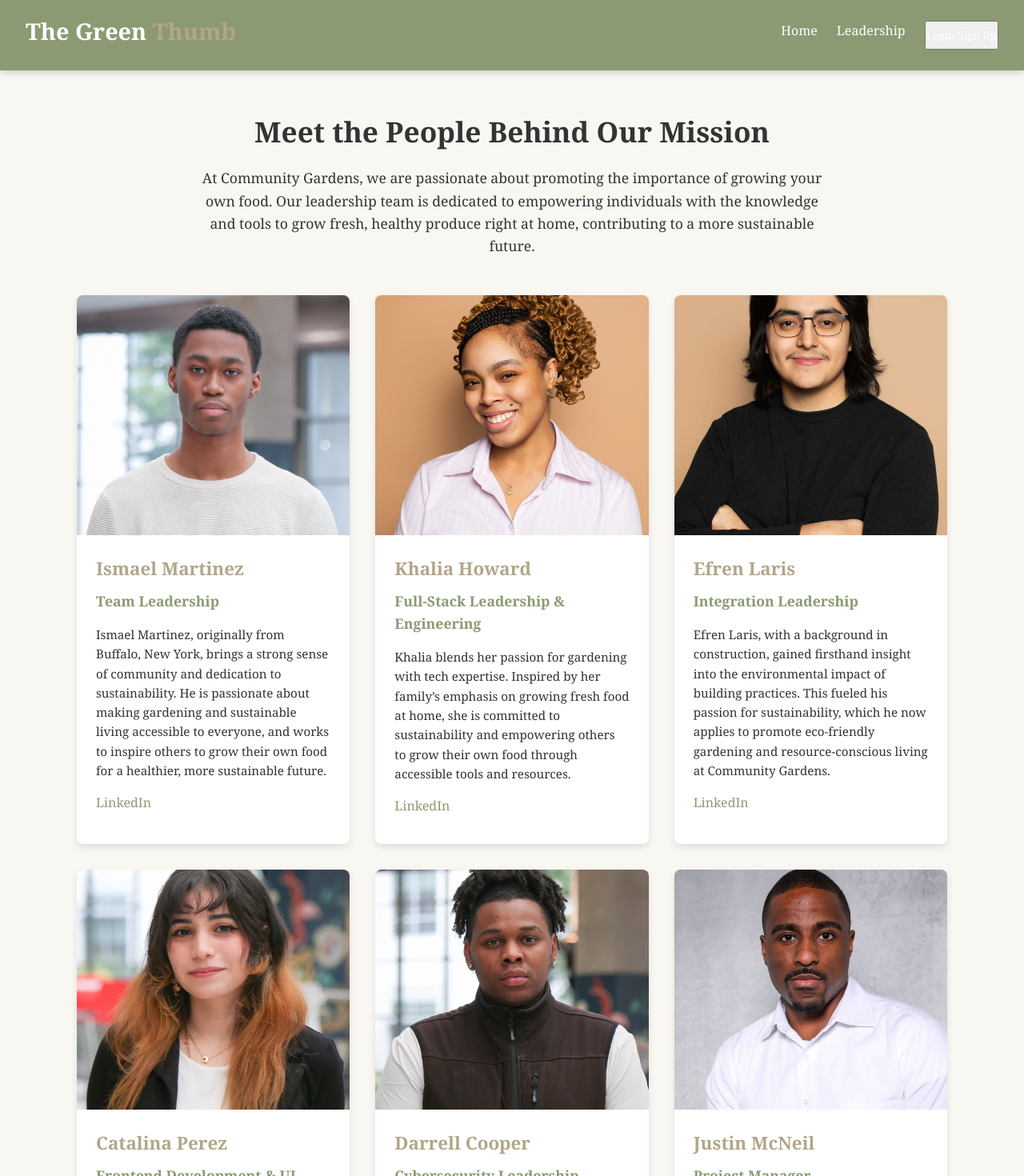
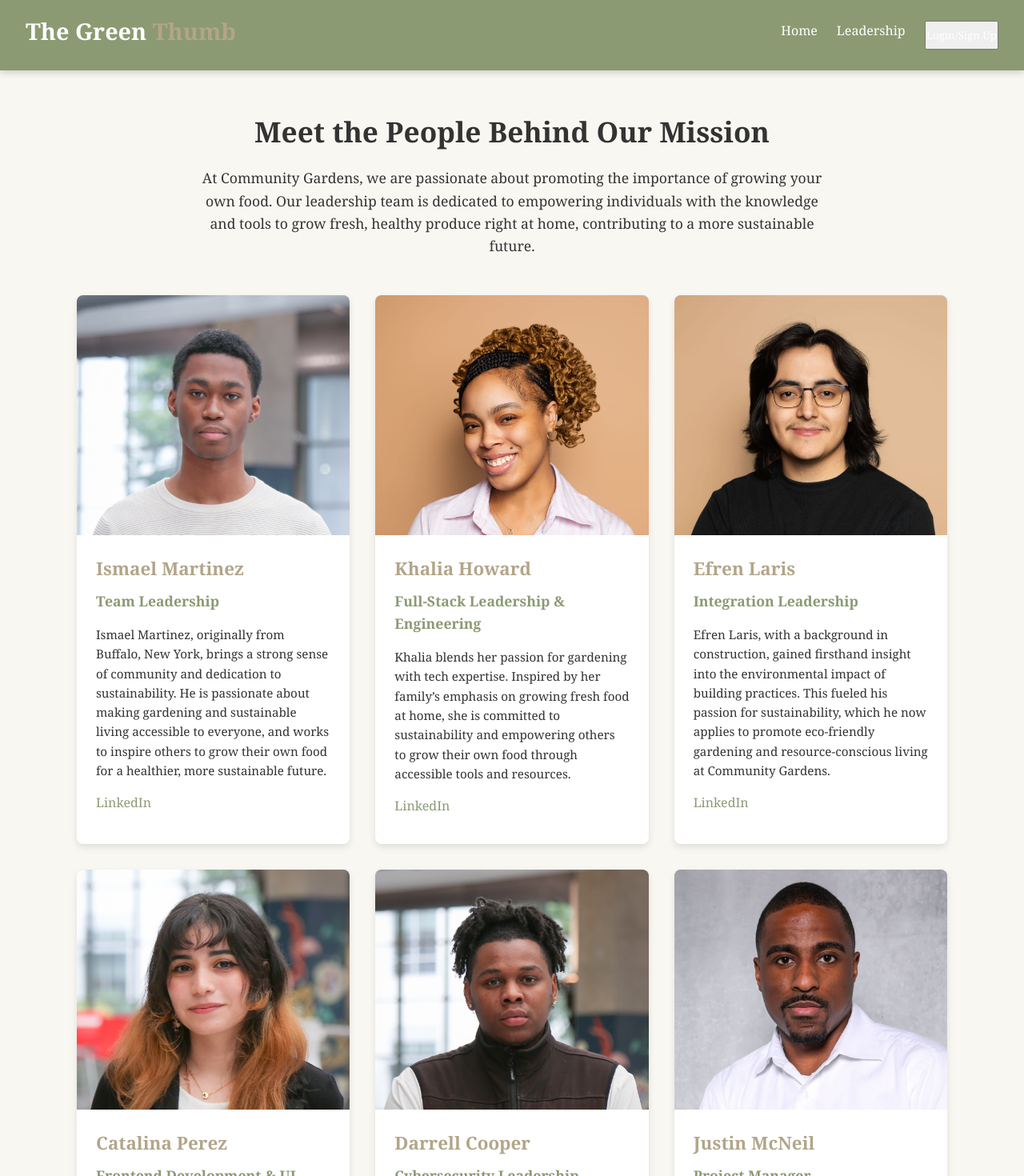
Before and after one commit to IsmaelxMartinez/Lowes-Capstone, a React (Vite) app: page /team in a window 1280 px wide. Shown: the top 1470 px of the page at 80% size. Built offline with nearby package versions, Linux system fonts and the light colour scheme.

Commit message:
fixed images

```diff
--- a/src/pages/leadership/Team.css
+++ b/src/pages/leadership/Team.css
@@ -54,6 +54,7 @@ body {
 .leader-card:hover {
   transform: translateY(-5px);
 }
+
 .leader-image {
   height: 300px;
   width: 100%;
@@ -66,13 +67,33 @@ body {
 }
 .leader-image img {
   width: 100%;
-  height: 100%;
+  /* height: auto; */
   object-fit: cover;
   object-position: center;
   position: absolute;
   top: 0;
   left: 0;
 }
+
+.leader-1 {
+  height: 120%;
+}
+.leader-2 {
+  height: 136%;
+}
+.leader-3 {
+  height: 159%;
+}
+.leader-4 {
+  height: 130%;
+}
+.leader-5 {
+  height: 133%;
+}
+.leader-6 {
+  height: 124%;
+}
+
 .leader-info {
   padding: 1.5rem;
 }
--- a/src/pages/leadership/Team.jsx
+++ b/src/pages/leadership/Team.jsx
@@ -3,6 +3,7 @@ import './Team.css';
 
 const leadershipData = [
   {
+    id: 1,
     imgSrc: "../../../../public/ismael.jpg",
     name: "Ismael Martinez",
     title: "Team Leadership",
@@ -11,6 +12,7 @@ const leadershipData = [
 
   },
   {
+    id: 2,
     imgSrc: "../../../../public/khalia.jpg",
     name: "Khalia Howard",
     title: "Full-Stack Leadership & Engineering",
@@ -19,6 +21,7 @@ const leadershipData = [
 
   },
   {
+    id: 3,
     imgSrc: "../../../../public/efren.jpg",
     name: "Efren Laris",
     title: "Integration Leadership",
@@ -27,6 +30,7 @@ const leadershipData = [
 
   },
   {
+    id: 4,
     imgSrc: "../../../../public/catalina.jpg",
     name: "Catalina Perez",
     title: "Frontend Development & UI Leadership",
@@ -35,6 +39,7 @@ const leadershipData = [
 
   },
   {
+    id: 5,
     imgSrc: "../../../../public/darrell.jpg",
     name: "Darrell Cooper",
     title: "Cybersecurity Leadership",
@@ -43,6 +48,7 @@ const leadershipData = [
 
   },
   {
+    id: 6,
     imgSrc: "../../../../public/justin.jpg",
     name: "Justin McNeil",
     title: "Project Manager",
@@ -72,7 +78,7 @@ const valuesData = [
 const LeadershipCard = ({ leader }) => (
   <div className="leader-card">
     <div className="leader-image">
-      <img src={leader.imgSrc} alt={leader.name} />
+      <img src={leader.imgSrc} alt={leader.name} className={`leader-${leader.id}`} />
     </div>
     <div className="leader-info">
       <h3>{leader.name}</h3>
```
